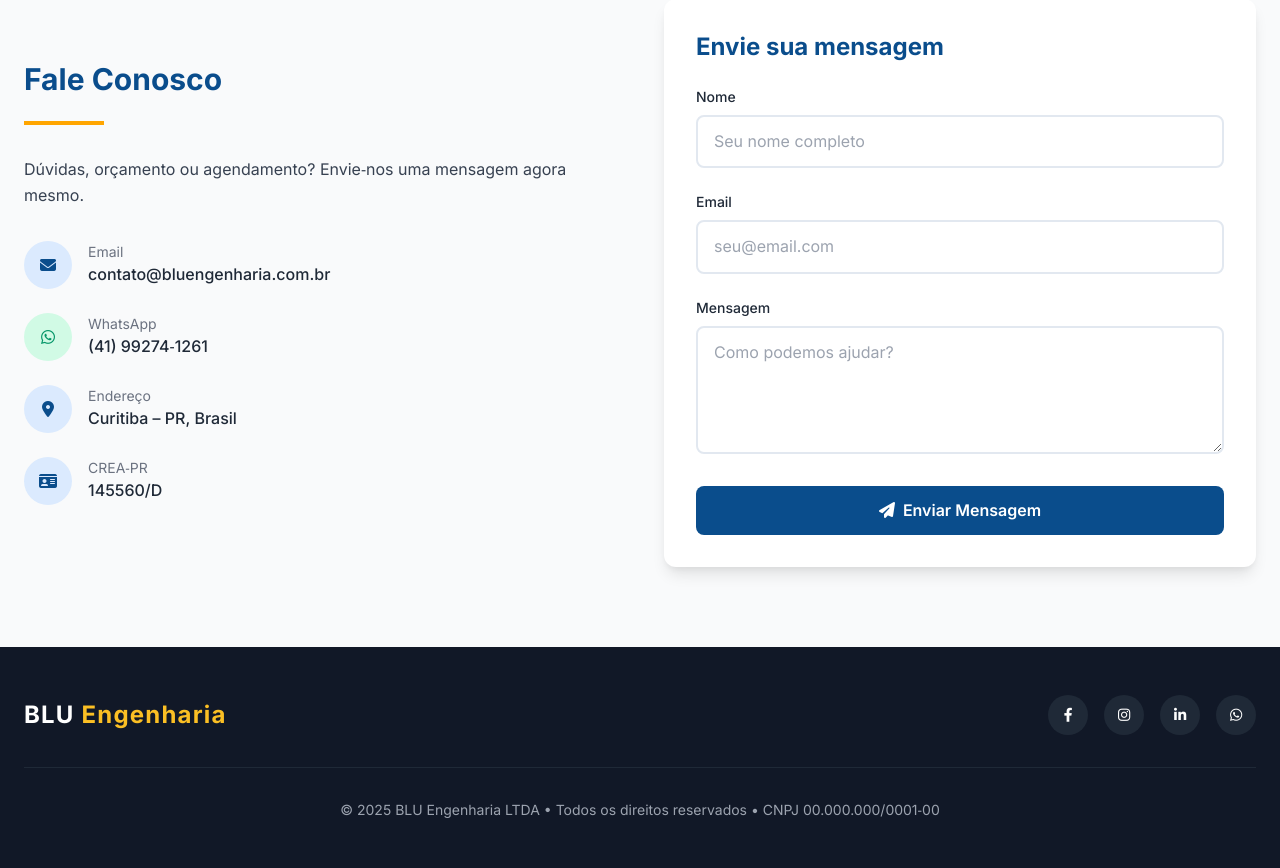
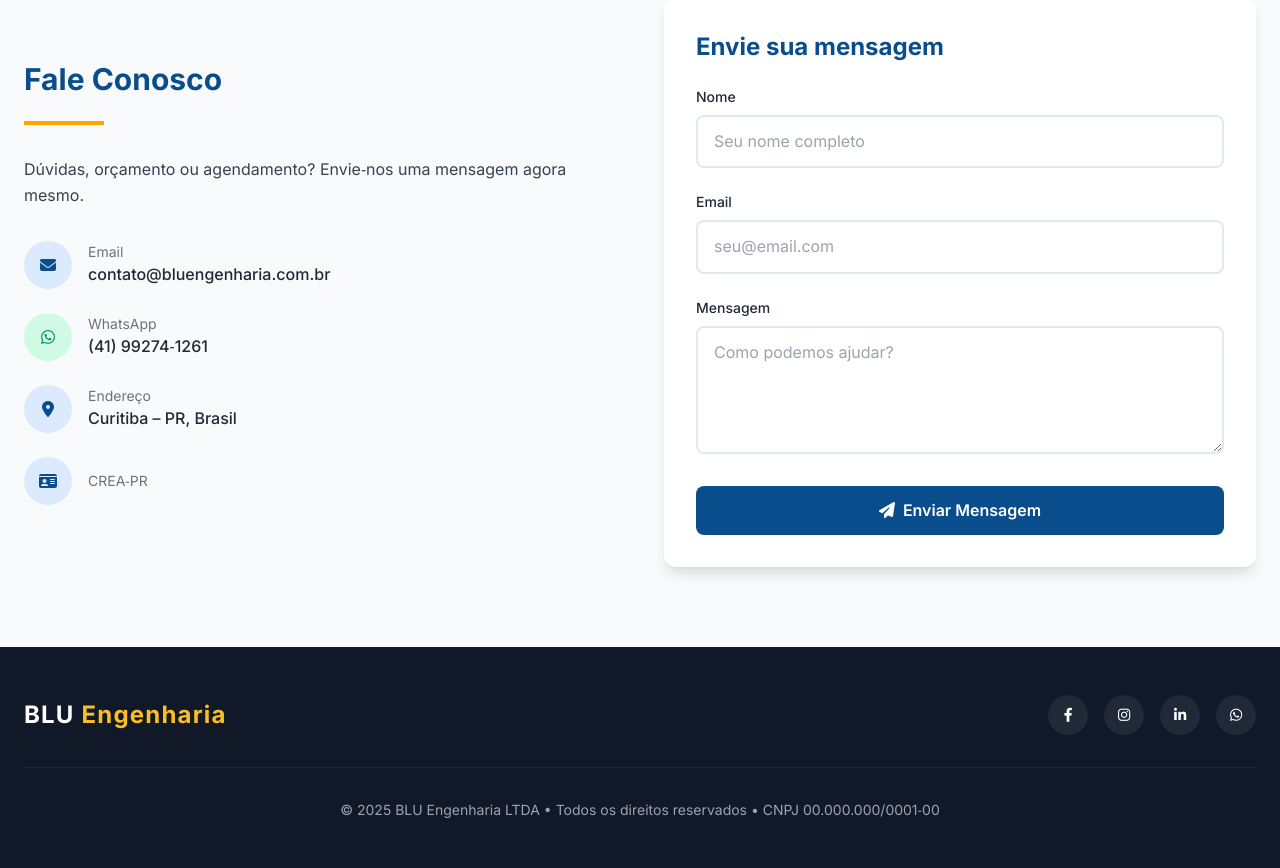
Before and after one commit to joaoz333123/BLU, a Flask app: page / in a window 1280 px wide. Shown: the part 4599-5467 px from the top of the page. Run offline with Flask 3, Linux system fonts and the light colour scheme.

Commit message:
Update index.html

```diff
--- a/templates/index.html
+++ b/templates/index.html
@@ -484,7 +484,7 @@
           </li>
           <li class="flex items-center">
             <i class="fas fa-check-circle text-green-500 mr-2"></i>
-            <span>Engenheiro responsável registrado CREA‑PR 145560/D</span>
+            <span>Engenheiro responsável registrado CREA‑PR</span>
           </li>
           <li class="flex items-center">
             <i class="fas fa-check-circle text-green-500 mr-2"></i>
@@ -746,7 +746,7 @@
             </div>
             <div>
               <p class="text-sm text-gray-500">CREA‑PR</p>
-              <p class="font-medium">145560/D</p>
+              <p class="font-medium"></p>
             </div>
           </div>
         </div>
```
